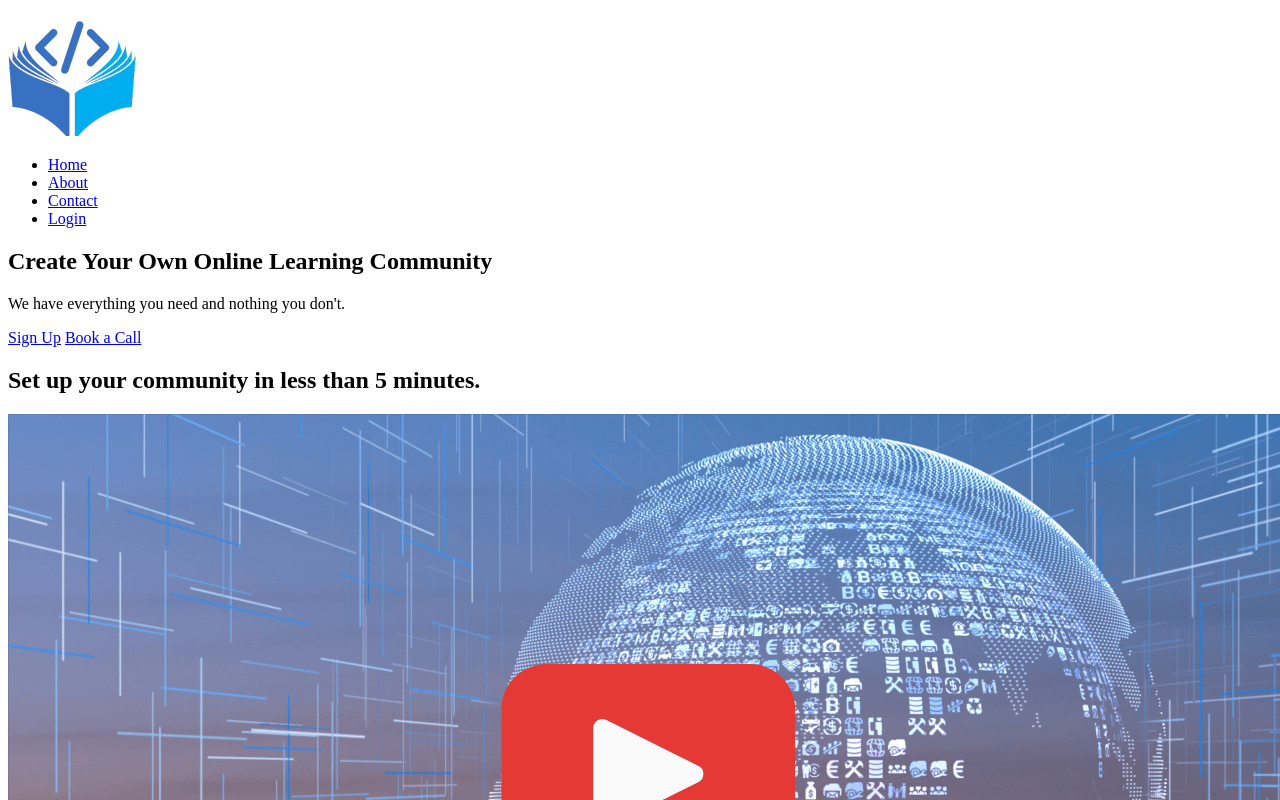
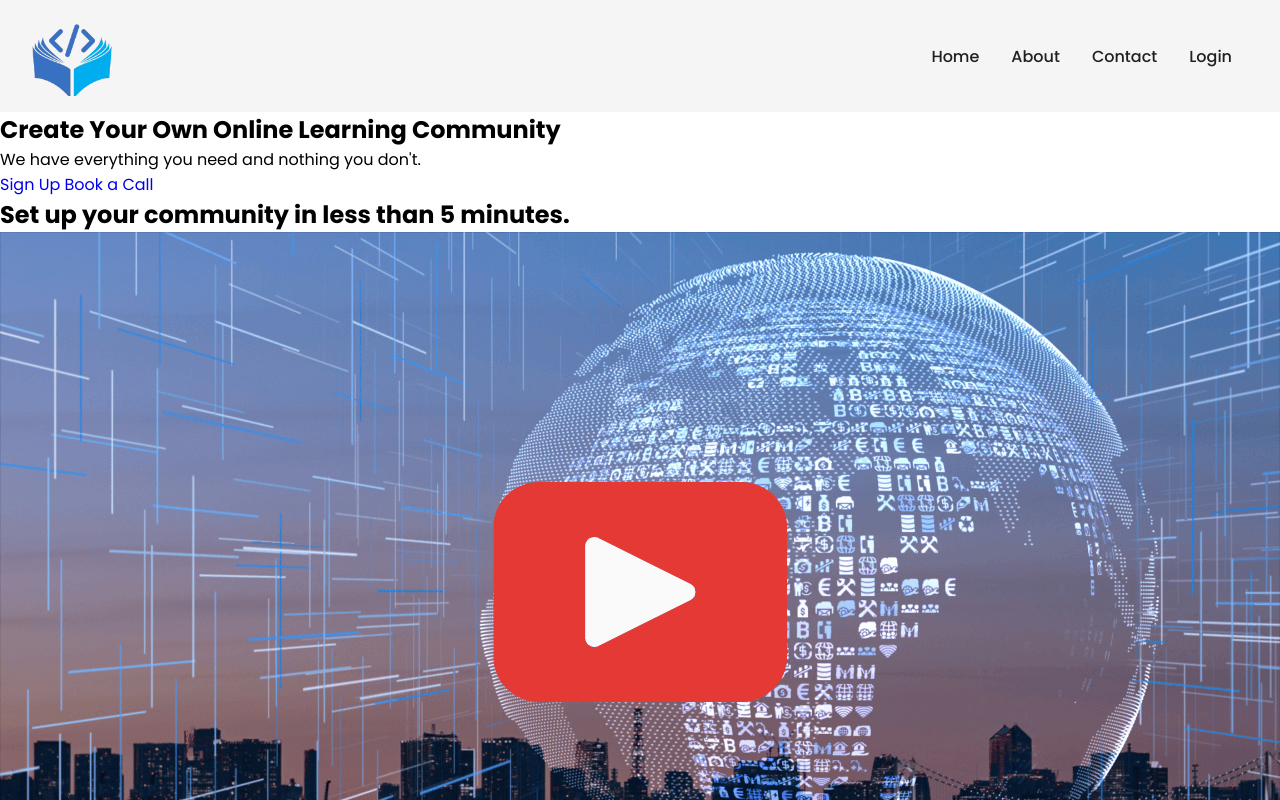
Before and after one commit to zsolt-nagy/LMS-Sales-Page, a plain HTML site: page index.html in a window 1280 px wide. Shown: the top 800 px of the page. Drawn offline with Linux system fonts and the light colour scheme.

Commit message:
css reset + header styling

```diff
--- /dev/null
+++ b/assets/styles/styles.css
@@ -0,0 +1,67 @@
+:root {
+    --primary: #2f66ad;
+    --light: whitesmoke;
+    --dark: #202020;
+    --link: #1528d9;
+    --link-hover: #1285f1;
+}
+
+* {
+    margin: 0;
+    padding: 0;
+    box-sizing: border-box;
+}
+
+html {
+    font-size: 16px;
+}
+
+body {
+    font-family: "Poppins", sans-serif;
+}
+
+img {
+    max-width: 100%;
+}
+
+ul {
+    list-style: none;
+}
+
+a {
+    text-decoration: none;
+}
+
+/* Navbar */
+.navbar {
+    padding: 1rem 2rem;
+    background-color: var(--light);
+    color: var(--dark);
+}
+
+.logo {
+    height: 5rem;
+}
+
+.header-navigation {
+    display: flex;
+    justify-content: space-between;
+    align-items: center;
+}
+
+.nav-items {
+    display: flex;
+}
+
+.nav-link {
+    padding: 0.5rem 1rem;
+    font-weight: 500;
+    transition: 0.4s;
+    color: var(--dark);
+}
+
+.nav-link:hover {
+    color: var(--link-hover);
+}
+
+/* Main Banner */
--- a/index.html
+++ b/index.html
@@ -4,6 +4,13 @@
         <meta charset="UTF-8" />
         <meta name="viewport" content="width=device-width, initial-scale=1.0" />
         <title>Easy LMS</title>
+        <link rel="preconnect" href="https://fonts.googleapis.com" />
+        <link rel="preconnect" href="https://fonts.gstatic.com" crossorigin />
+        <link
+            href="https://fonts.googleapis.com/css2?family=Poppins:ital,wght@0,300;0,400;0,500;0,600;0,700;0,800;1,300;1,400;1,500;1,600;1,700;1,800&display=swap"
+            rel="stylesheet"
+        />
+        <link rel="stylesheet" href="./assets/styles/styles.css" />
         <link
             rel="shortcut icon"
             href="./assets/images/favicon.ico"
@@ -13,9 +20,14 @@
     <body>
         <header>
             <nav class="navbar">
+                <div class="container header-navigation">
                     <div class="logo">
                         <a href="./index.html">
-                        <img src="./assets/images/logo.png" alt="Logo" />
+                            <img
+                                src="./assets/images/logo.png"
+                                alt="Logo"
+                                class="logo"
+                            />
                         </a>
                     </div>
                     <div class="main-menu">
@@ -33,6 +45,7 @@
                                 <a href="#" class="nav-link btn">Login</a>
                             </li>
                         </ul>
+                    </div>
                 </div>
             </nav>
         </header>
@@ -125,7 +138,11 @@
             <div class="footer-container">
                 <div class="logo">
                     <a href="./index.html">
-                        <img src="./assets/images/logo.png" alt="Logo" />
+                        <img
+                            src="./assets/images/logo.png"
+                            alt="Logo"
+                            class="logo"
+                        />
                     </a>
                 </div>
                 <div>
```
Lines whose indentation alone changed are shown as unchanged.
